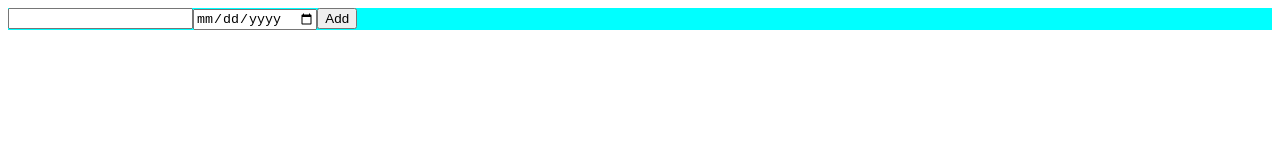
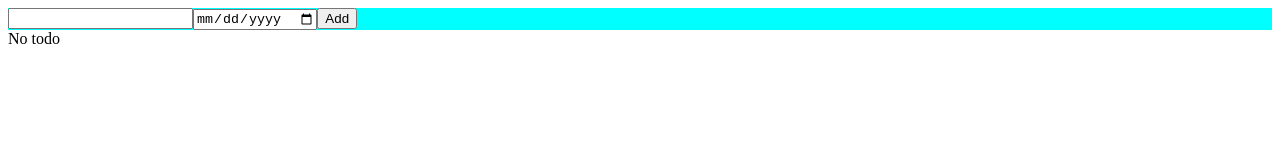
Before and after one commit to TieuAnW1/vuejs-todo-list, a Vue app: page / in a window 1280 px wide. Shown: the top 160 px of the page. Built offline with nearby package versions, Linux system fonts and the light colour scheme.

Commit message:
Display todos data from localStorage

```diff
--- a/src/App.vue
+++ b/src/App.vue
@@ -4,12 +4,14 @@
 	<div class="wrapper">
 		<div class="content">
 			<addTodo></addTodo>
+			<listTodo></listTodo>
 		</div>
 	</div>
 </template>
 
 <script>
 import addTodo from './components/addTodo/index.vue';
+import listTodo from './components/listTodo/index.vue';
 
-export default { components: { addTodo } };
+export default { components: { addTodo, listTodo } };
 </script>
--- /dev/null
+++ b/src/components/listTodo/index.vue
@@ -0,0 +1,19 @@
+<template>
+	<div class="listTodo">
+		<div v-if="todos.length === 0">No todo</div>
+		<div v-else>
+			<div v-for="(todo, index) in todos" :key="todo + index"> {{ todo.name }} + {{ todo.deadline }}</div>
+		</div>
+	</div>
+</template>
+
+<script>
+export default {
+	name: 'listTodo',
+	data() {
+		return {
+			todos: JSON.parse(localStorage.getItem('todos')) || [],
+		};
+	},
+};
+</script>
```
